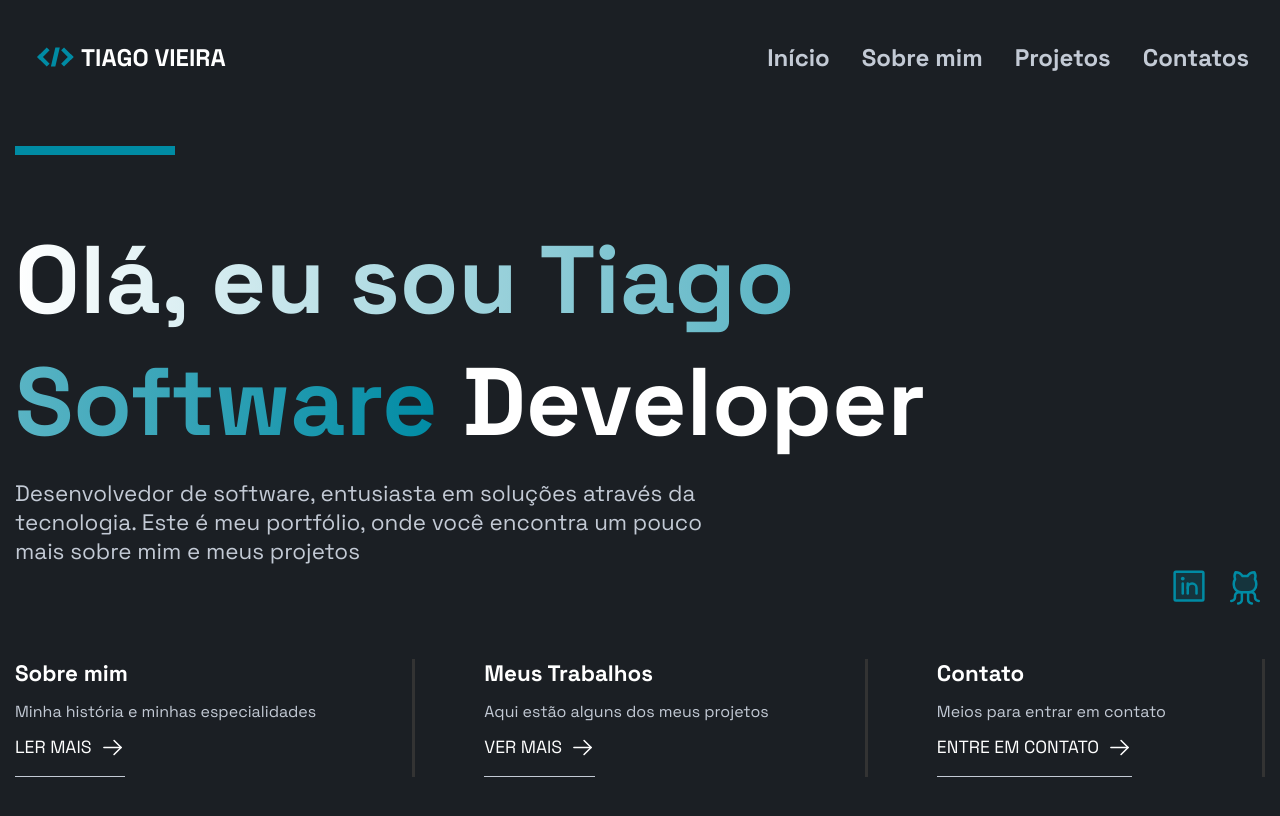
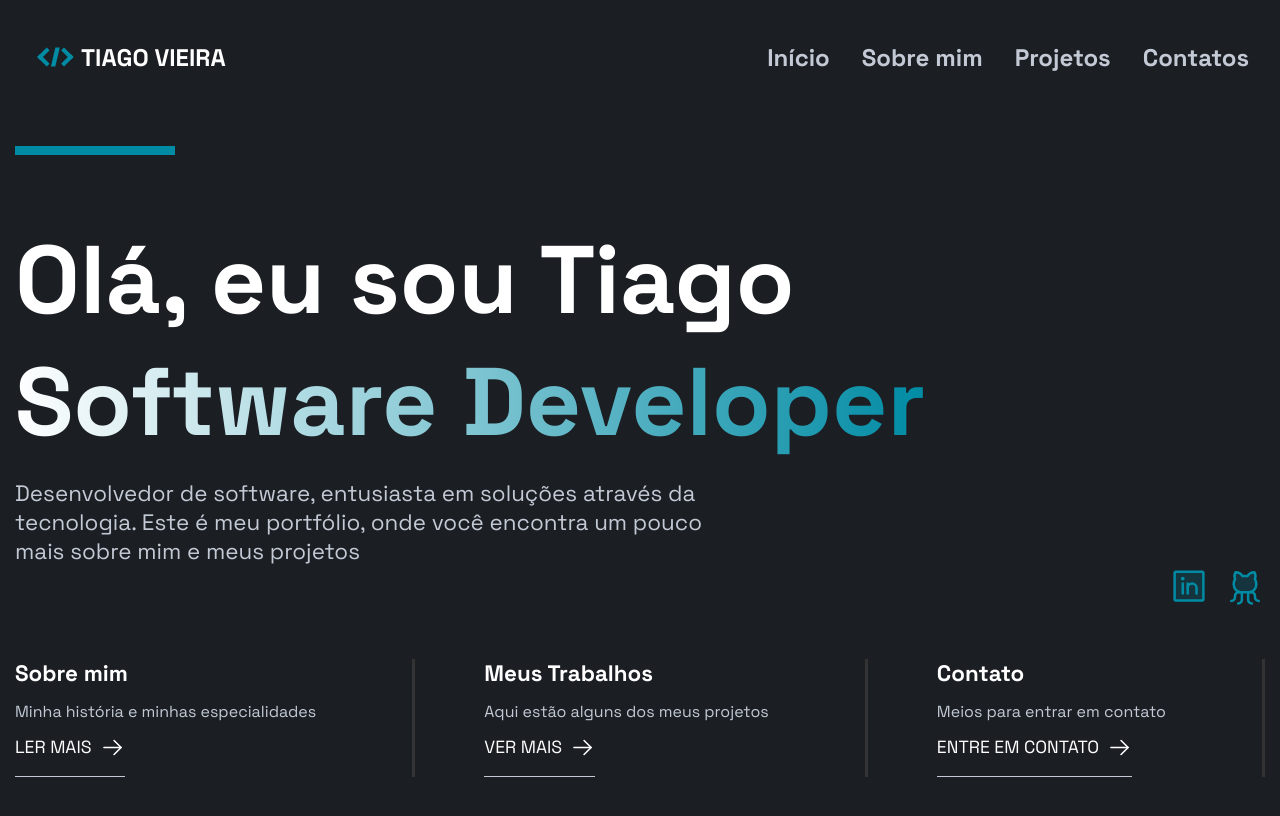
Before and after one commit to tiagosvieira10/my-portfolio, a Next.js app: page / in a window 1280 px wide. Built offline with nearby package versions, Linux system fonts and the light colour scheme.

Commit message:
nova alteracao h1

```diff
--- a/src/pages/index.tsx
+++ b/src/pages/index.tsx
@@ -18,7 +18,7 @@ export default function Home(){
         exit={{ opacity: 0, x: -100 }}
         transition={{ duration: 0.5 }}
       >
-      <h1><strong>Olá, eu sou Tiago <br/> Software</strong> Developer</h1>
+      <h1>Olá, eu sou Tiago <br/> <strong>Software Developer</strong></h1>
       <span>Desenvolvedor de software, entusiasta em soluções através da<br/>tecnologia. Este é meu portfólio, onde você encontra um pouco<br/>mais sobre mim e meus projetos</span>
       </motion.div>
       <IconsContainer>
```
